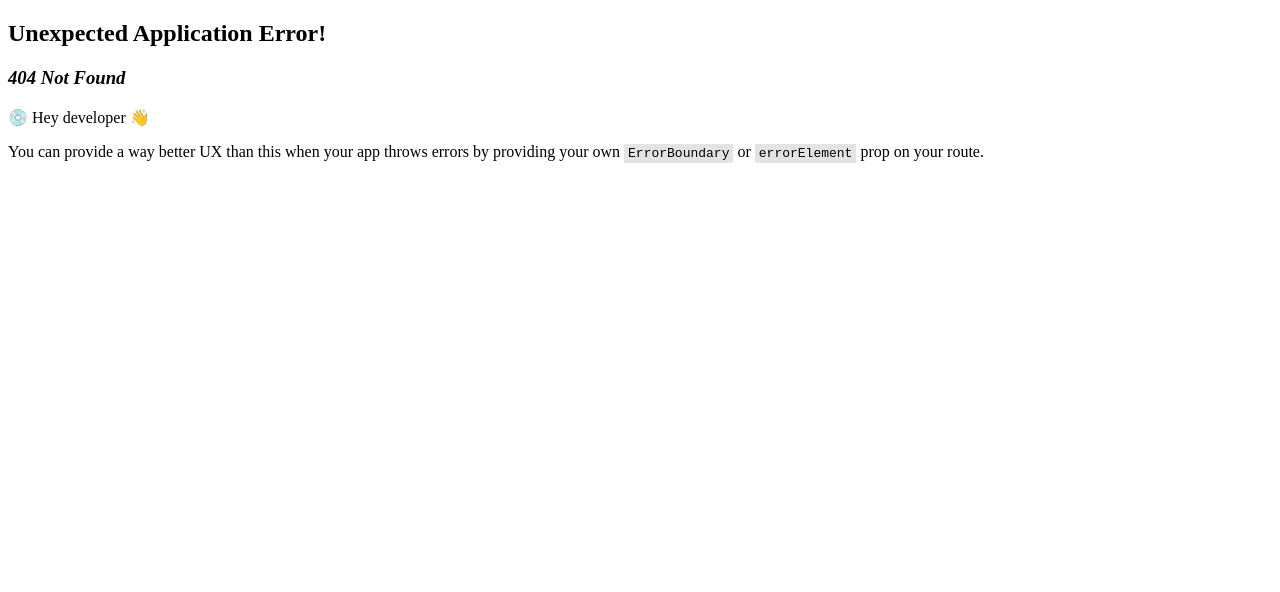
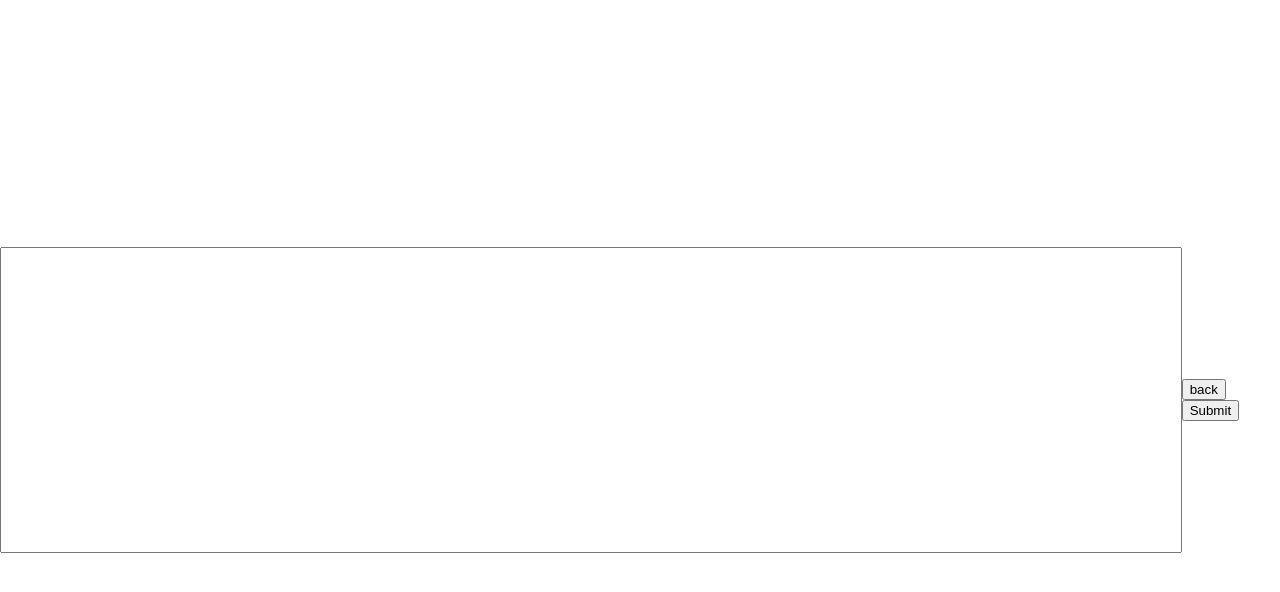
Before and after one commit to ZyrusAlvez/reviewer-n-quizer, a React (Vite) app in the folder frontend/: page /notes in a window 1280 px wide. Before the commit this address had no page. Shown: the top 592 px of the page. Built offline with nearby package versions, Linux system fonts and the light colour scheme.

Commit message:
frontend structure

```diff
--- a/frontend/src/App.css
+++ b/frontend/src/App.css
@@ -0,0 +1,7 @@
+*{
+  margin: 0
+}
+
+html, body, #root{
+  height: 100%;
+}
--- /dev/null
+++ b/frontend/src/component/folderName.jsx
@@ -0,0 +1,20 @@
+import {useState} from 'react'
+import { useNavigate, useSearchParams } from 'react-router-dom'
+
+
+const FolderName = ({divFolderNameDisplay, setDivFolderNameDisplay}) => {
+  const [input, setInput] = useState("")
+  const navigate = useNavigate()
+
+  return (
+    <div style={{display: divFolderNameDisplay, height: "60vh", width: "70vw", position: "absolute", background: "lightblue"}} onClick={(e) => e.stopPropagation()}>
+      <h1>Name your reviewer</h1>
+      <input type='text' style={{display: "block"}} onChange={(e) => setInput(e.target.value)}/>
+      <button onClick={() => setDivFolderNameDisplay("none")}>Cancel</button>
+      <button onClick={() => navigate("/folder/:id")}>Submit</button>
+      <h6>This will help you to organize your reviewers later on</h6>
+    </div>
+  )
+}
+
+export default FolderName
--- /dev/null
+++ b/frontend/src/component/main/ChooseImport.jsx
@@ -0,0 +1,16 @@
+import React from 'react'
+import { useNavigate } from 'react-router-dom'
+
+const chooseImport = ({divImportDisplay}) => {
+  const navigate = useNavigate()
+
+  return (
+    <div style={{display: divImportDisplay, height: "60vh", width: "70vw", position: "absolute", background: "lightblue"}}>
+      <button onClick={() => navigate("/notes")}>Notes</button>
+      <button>Youtube URL</button>
+      <button>PDF</button>
+    </div>
+  )
+}
+
+export default chooseImport
--- /dev/null
+++ b/frontend/src/pages/Main.jsx
@@ -0,0 +1,39 @@
+import ChooseImport from "../component/main/ChooseImport.jsx";
+import { useState} from "react";
+
+const Main = () => {
+  const [divImportDisplay, setDivImportDisplay] = useState("none");
+  const [style, setStyle] = useState({});
+
+  function handleButtonClick(e) {
+    e.stopPropagation(); // Prevent the event when the event happened on the parent div
+    setDivImportDisplay("block");
+    setStyle({ background: "rgba(0, 0, 0, 0.5)" }); // Mock glass effect
+  }
+
+  function handleDivClick(){
+    setDivImportDisplay("none")
+    setStyle({background: "white"})
+  }
+
+  return (
+    <div
+      style={{
+        ...style,
+        height: "100%",
+        display: "flex",
+        justifyContent: "center",
+        alignItems: "center",
+        position: "relative",
+      }}
+      onClick={handleDivClick}
+    >
+      <button onClick={handleButtonClick}>
+        Import Material
+      </button>
+      <ChooseImport divImportDisplay={divImportDisplay} />
+    </div>
+  );
+};
+
+export default Main;
--- /dev/null
+++ b/frontend/src/pages/Notes.jsx
@@ -0,0 +1,47 @@
+import React from 'react'
+import FolderName from '../component/FolderName.jsx'
+import { useState } from 'react'
+import { useNavigate } from 'react-router-dom'
+
+const Notes = () => {
+  const [divFolderNameDisplay, setDivFolderNameDisplay] = useState("none")
+  const [style, setStyle] = useState({});
+  const navigate = useNavigate()
+
+  function handleSubmitClick(e){
+    e.stopPropagation()
+    setDivFolderNameDisplay("block")
+    setStyle({ background: "rgba(0, 0, 0, 0.5)" }); // Mock glass effect
+  }
+
+  function handleBackClick(e){
+    e.stopPropagation()
+    navigate(-1)
+  }
+
+  function handleDivClick(){
+    setDivFolderNameDisplay("none")
+    setStyle({background: "white"})
+  }
+
+  return (
+    <div style={{
+      ...style,
+      height: "100%",
+      display: "flex",
+      justifyContent: "center",
+      alignItems: "center",
+      position: "relative",
+    }}
+    onClick={handleDivClick}>
+      <textarea rows="20" cols="150" style={{...style, resize: "none", display: "block"}}></textarea>
+      <div>
+        <button onClick={handleBackClick}>back</button>
+        <button onClick={handleSubmitClick}>Submit</button>
+      </div>
+      <FolderName divFolderNameDisplay={divFolderNameDisplay} setDivFolderNameDisplay={setDivFolderNameDisplay}/>
+    </div>
+  )
+}
+
+export default Notes
--- a/frontend/src/pages/main/Main.jsx
+++ /dev/null
@@ -1,9 +0,0 @@
-import React from 'react'
-
-const Main = () => {
-  return (
-    <div>Main</div>
-  )
-}
-
-export default Main
```
Also changed, not shown: frontend/src/App.jsx (+8 -3 lines), frontend/src/pages/Log.jsx (renamed from frontend/src/pages/log-in/Log.jsx), frontend/src/pages/Sign.jsx (renamed from frontend/src/pages/sign-in/Sign.jsx), frontend/src/pages/log-in/Log.module.css (deleted), frontend/src/pages/main/Main.module.css (deleted), frontend/src/pages/sign-in/Sign.module.css (deleted).
